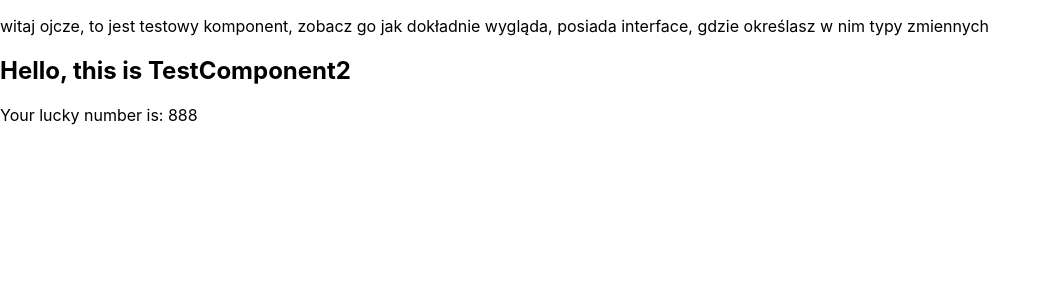
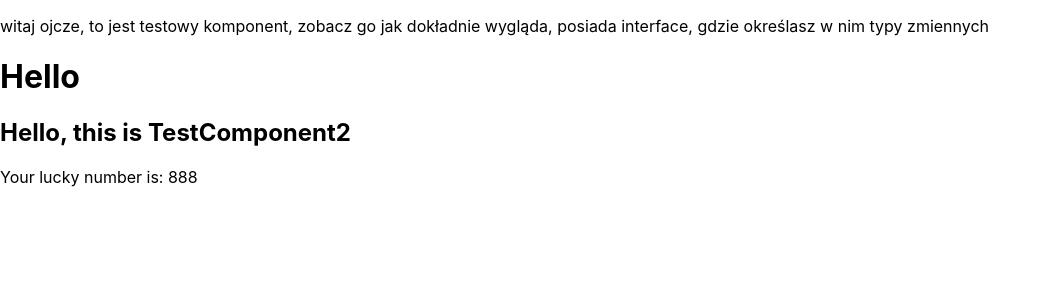
Before and after one commit to pecet3/faq-section, a React (Create React App) app: page / in a window 1280 px wide. Shown: the top 300 px of the page, without its empty margins (0-1051 px from the left). Built offline with nearby package versions, Linux system fonts and the light colour scheme.

Commit message:
edited interface and content

```diff
--- a/src/TestComponent.tsx
+++ b/src/TestComponent.tsx
@@ -1,13 +1,23 @@
 import React from 'react';
+
 export interface TextInputProps {
     text: string;
+    sayHello: boolean;
+    // Zobacz, w app, jeżeli usuniesz text lub sayHello z propsów, wtedy jest błąd.
+    // Aby jakaś zmienna była opcjonalna to musisz dać znak zapytania, jak poniżej.
+    optionalString?: string;
+    // tak funkcje sie deklaruje
+    anyFunction?: () => void;
 }
 
-const TestComponent: React.FC<TextInputProps> = ({text}) =>{
+const TestComponent: React.FC<TextInputProps> = ({text, sayHello}) =>{
   return (
+    <>
     <p>
         {text}
     </p>
+    {sayHello && <h1>Hello</h1>}
+    </>
   );
 }
 
```
